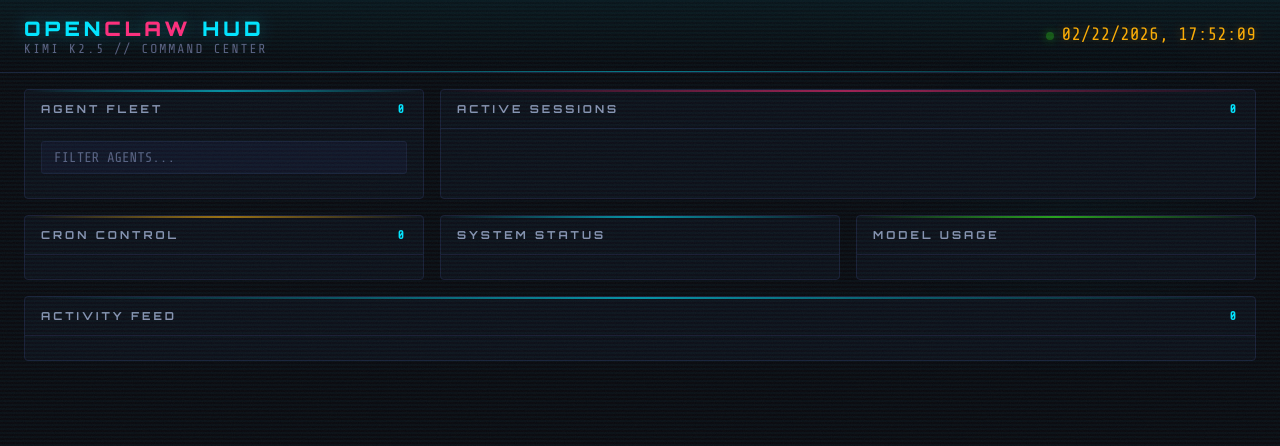
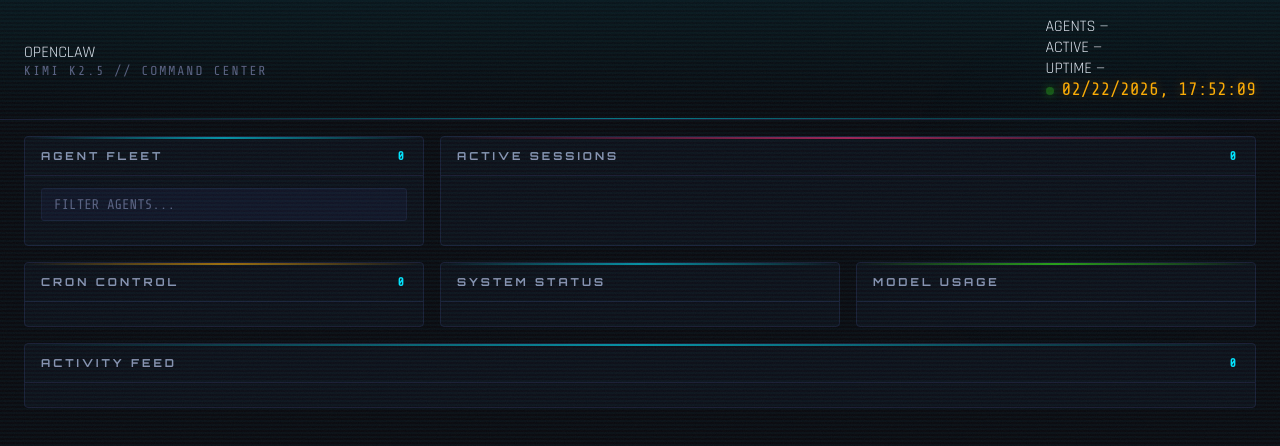
Before and after one commit to treygoff24/openclaw-hud, a website: page public/index.html in a window 1280 px wide. Drawn offline with nearby package versions, Linux system fonts and the light colour scheme; no server answers.

```diff
--- a/public/index.html
+++ b/public/index.html
@@ -13,12 +13,27 @@
 
 <header class="hud-header">
   <div>
-    <div class="hud-logo glitch-hover">OPEN<span>CLAW</span> HUD</div>
+    <div class="logo-glitch" data-text="OPENCLAW">OPENCLAW</div>
     <div class="hud-subtitle">KIMI K2.5 // COMMAND CENTER</div>
   </div>
-  <div style="text-align:right;">
-    <div class="hud-time"><span class="hud-status-dot"></span><span id="clock"></span></div>
-    <div class="hud-subtitle" id="sys-model" style="margin-top:4px;"></div>
+  <div class="header-right">
+    <div class="stat-block">
+      <span class="stat-label">AGENTS</span>
+      <span class="stat-value" id="stat-agents">—</span>
+    </div>
+    <div class="stat-block">
+      <span class="stat-label">ACTIVE</span>
+      <span class="stat-value neon-cyan" id="stat-active">—</span>
+    </div>
+    <div class="stat-block">
+      <span class="stat-label">UPTIME</span>
+      <span class="stat-value" id="stat-uptime">—</span>
+    </div>
+    <div class="header-divider"></div>
+    <div style="text-align:right;">
+      <div class="hud-time"><span class="hud-status-dot"></span><span id="clock"></span></div>
+      <div class="hud-subtitle" id="sys-model" style="margin-top:4px;"></div>
+    </div>
   </div>
 </header>
 
```
